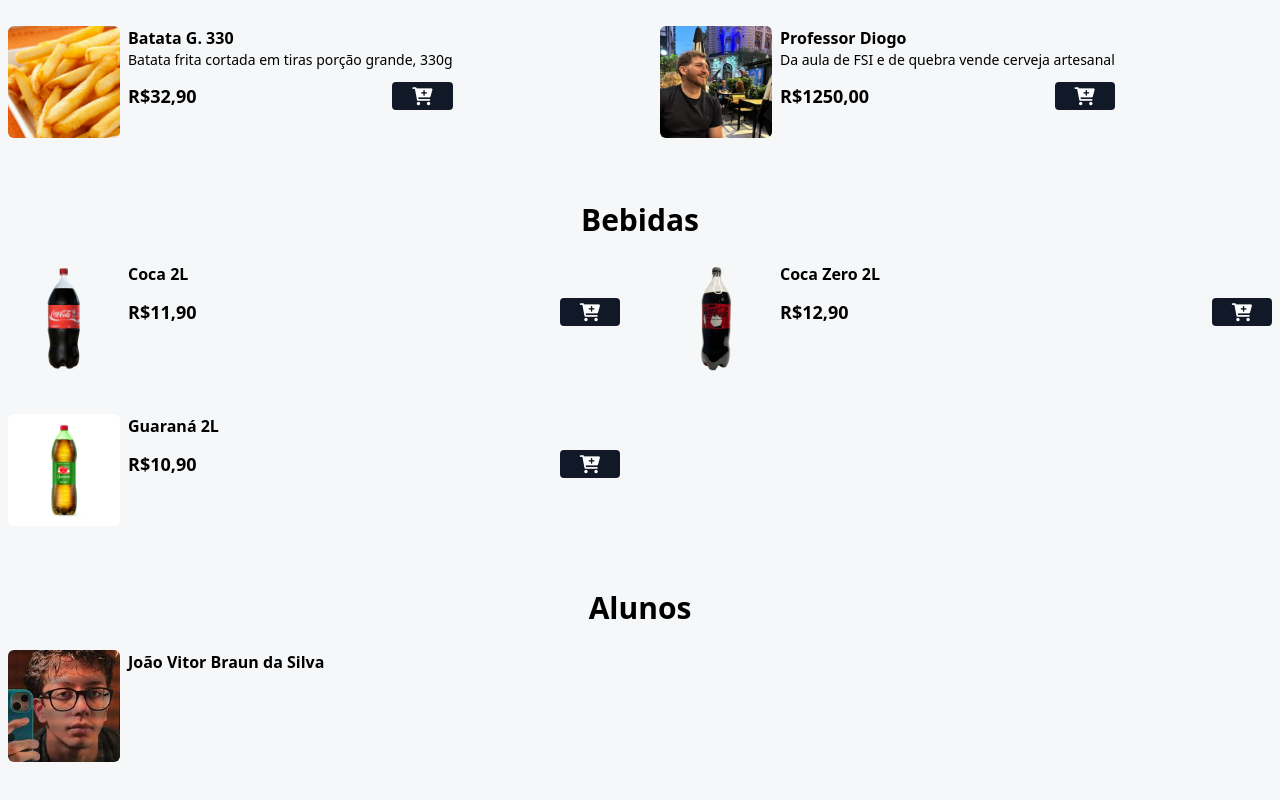
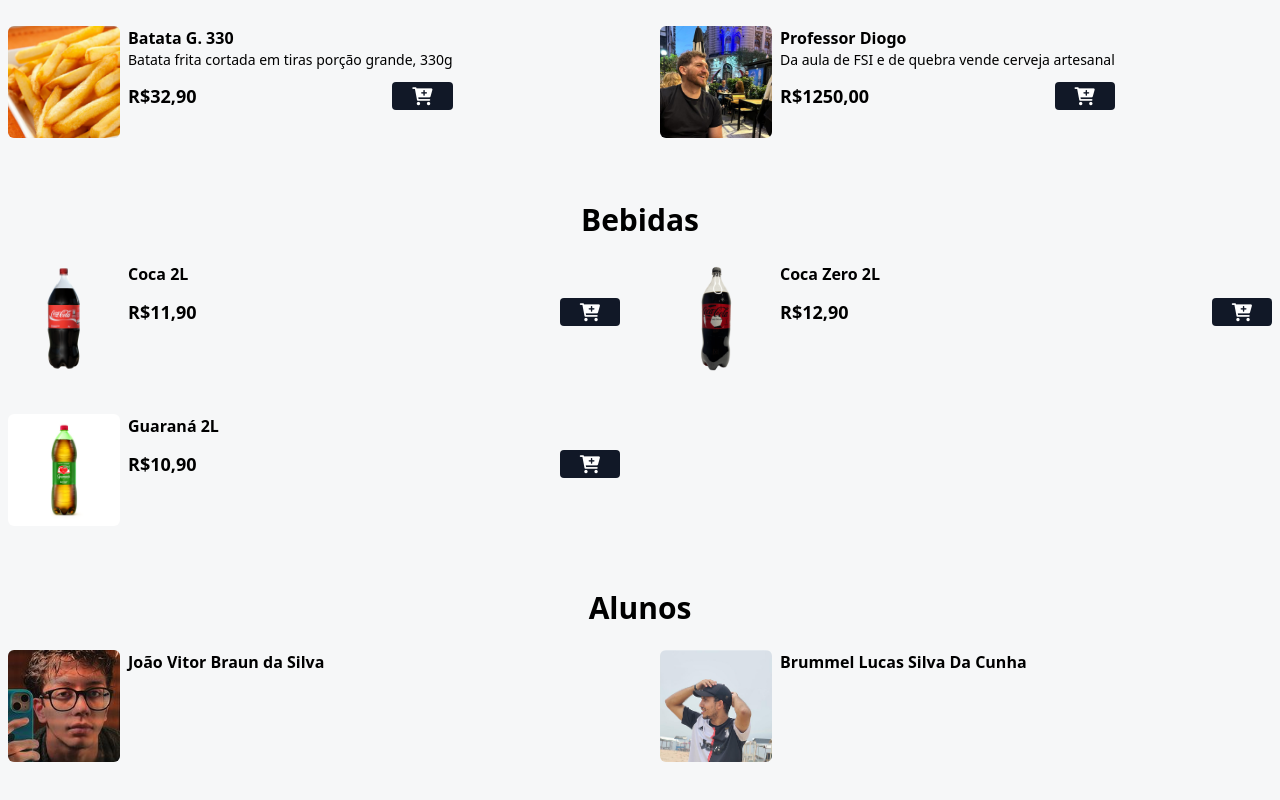
Before and after one commit to deritne/TempoElegante, a website: page index.html in a window 1280 px wide. Shown: the part 1098-1898 px from the top of the page. Drawn offline with nearby package versions, Linux system fonts and the light colour scheme.

Commit message:
Update index.html

```diff
--- a/index.html
+++ b/index.html
@@ -329,6 +329,15 @@
         </div>
       </div>
       <!--FIM ALUNO ITEM-->
+              <div class="flex gap-2 w-full">
+        <img src="./assets/brummel.png" alt="brummel" class="w-28 h-28 rounded-md hover:scale-110 hover:-rotate-2 duration-300"/>
+        <div class="w-full">
+          <p class="font-bold">Brummel Lucas Silva Da Cunha</p>
+          <div class="flex items-center gap-2 justify-between mt-3">
+          </div>
+        </div>
+      </div>
+      <!--FIM ALUNO ITEM-->
 
 
       </main>
```
